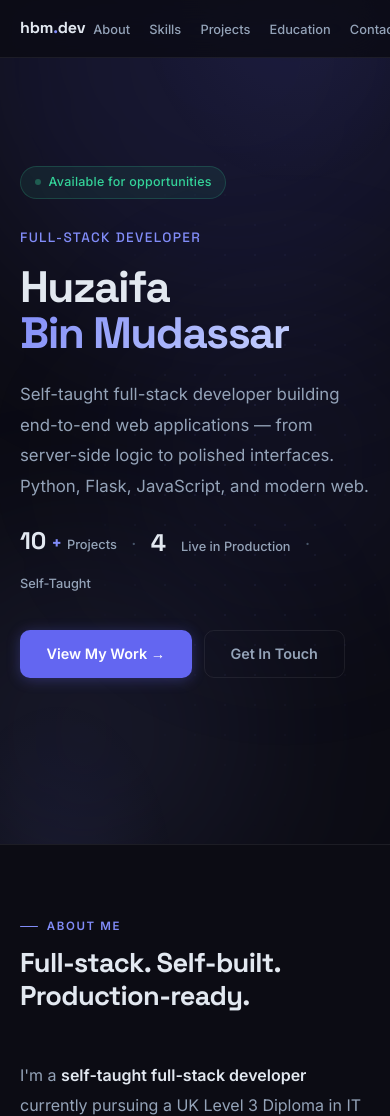
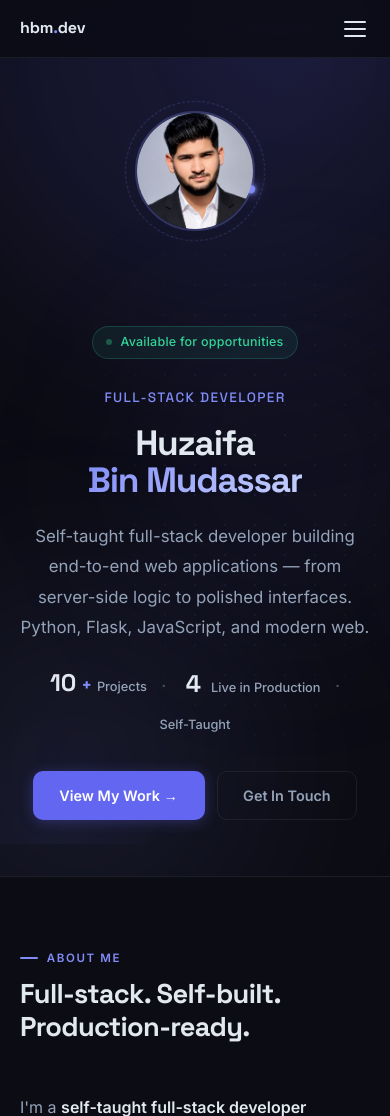
Before and after one commit to huzaifabin423-ui/huzaifa-cv, a Flask app: page / in a window 390 px wide. Shown: the top 1116 px of the page. Run offline with Flask 3, Linux system fonts and the light colour scheme.

Commit message:
Update CV content and styling

```diff
--- a/static/style.css
+++ b/static/style.css
@@ -120,6 +120,30 @@ nav {
   color: var(--text);
   background: rgba(255,255,255,0.06);
 }
+
+/* ── Mobile hamburger (hidden on desktop) ── */
+.nav-hamburger {
+  display: none;
+  flex-direction: column;
+  justify-content: center;
+  gap: 5px;
+  background: none;
+  border: none;
+  cursor: pointer;
+  padding: 6px 4px;
+  z-index: 101;
+}
+.nav-hamburger span {
+  display: block;
+  width: 22px;
+  height: 2px;
+  background: var(--text);
+  border-radius: 2px;
+  transition: transform 0.25s, opacity 0.25s;
+}
+.nav-hamburger.open span:nth-child(1) { transform: translateY(7px) rotate(45deg); }
+.nav-hamburger.open span:nth-child(2) { opacity: 0; }
+.nav-hamburger.open span:nth-child(3) { transform: translateY(-7px) rotate(-45deg); }
 
 /* ════════════════════════════════════
    HERO
@@ -945,22 +969,66 @@ footer {
    RESPONSIVE
    ════════════════════════════════════ */
 @media (max-width: 900px) {
-  .hero-inner   { grid-template-columns: 1fr; }
-  .hero-visual  { display: none; }          /* hides avatar + badges on mobile */
+  .hero-inner {
+    grid-template-columns: 1fr;
+    text-align: center;
+  }
+  /* Show photo above text, centered and smaller */
+  .hero-visual {
+    width: 200px;
+    height: 200px;
+    order: -1;
+    margin: 0 auto;
+  }
+  .hero-avatar  { width: 160px; height: 160px; }
+  /* Floating badges overlap badly at this width — hide them */
+  .tech-float   { display: none; }
+  /* Re-center left-aligned hero content */
+  .hero-left    { display: flex; flex-direction: column; align-items: center; }
+  .hero-tagline { max-width: 100%; text-align: center; }
+  .hero-mini-stats { justify-content: center; }
+  .hero-cta     { justify-content: center; }
+  /* Rest of page */
   .about-grid   { grid-template-columns: 1fr; gap: 3rem; }
   .section      { padding: 4.5rem 0; }
   .scroll-indicator { display: none; }
 }
 
 @media (max-width: 640px) {
-  .container        { padding: 0 1.25rem; }
-  .nav-inner        { padding: 0 1.25rem; }
-  .nav-links a      { font-size: 0.8rem; padding: 0.32rem 0.5rem; }
-  .contact-card     { padding: 2.75rem 1.5rem; }
-  .edu-card         { flex-direction: column; gap: 1rem; align-items: flex-start; }
-  .edu-badge        { align-self: flex-start; }
-  .projects-grid    { grid-template-columns: 1fr; }
-  .project-footer   { flex-direction: column; align-items: flex-start; }
-  .project-link     { align-self: flex-start; }
-  .hero-mini-stats  { gap: 0.9rem; }
+  .container    { padding: 0 1.25rem; }
+  .nav-inner    { padding: 0 1.25rem; }
+  /* Hamburger replaces horizontal nav links */
+  .nav-hamburger { display: flex; }
+  .nav-links {
+    display: none;
+    position: fixed;
+    top: 58px; left: 0; right: 0;
+    background: rgba(12, 12, 20, 0.97);
+    backdrop-filter: blur(20px) saturate(180%);
+    -webkit-backdrop-filter: blur(20px) saturate(180%);
+    border-bottom: 1px solid var(--border);
+    padding: 0.75rem 1.25rem 1.25rem;
+    flex-direction: column;
+    gap: 0.15rem;
+    z-index: 99;
+  }
+  .nav-links.open { display: flex; }
+  .nav-links a    { font-size: 0.95rem; padding: 0.6rem 0.75rem; }
+  /* Scale hero heading down for small screens */
+  h1              { font-size: clamp(2.2rem, 8vw, 3.5rem); }
+  .hero-container { padding-top: 6rem; padding-bottom: 3.5rem; }
+  /* Sections */
+  .contact-card   { padding: 2.75rem 1.5rem; }
+  .edu-card       { flex-direction: column; gap: 1rem; align-items: flex-start; }
+  .edu-badge      { align-self: flex-start; }
+  .projects-grid  { grid-template-columns: 1fr; }
+  .project-footer { flex-direction: column; align-items: flex-start; }
+  .project-link   { align-self: flex-start; }
+  .hero-mini-stats { gap: 0.9rem; }
 }
+
+@media (max-width: 480px) {
+  /* Even smaller circle on very small phones */
+  .hero-visual  { width: 150px; height: 150px; }
+  .hero-avatar  { width: 120px; height: 120px; }
+}
--- a/templates/index.html
+++ b/templates/index.html
@@ -19,13 +19,16 @@
 <nav>
   <div class="nav-inner">
     <a class="nav-logo" href="#hero">hbm<em>.</em>dev</a>
-    <ul class="nav-links">
+    <ul class="nav-links" id="navLinks">
       <li><a href="#about">About</a></li>
       <li><a href="#skills">Skills</a></li>
       <li><a href="#projects">Projects</a></li>
       <li><a href="#education">Education</a></li>
       <li><a href="#contact">Contact</a></li>
     </ul>
+    <button class="nav-hamburger" id="navToggle" aria-label="Open menu" aria-expanded="false">
+      <span></span><span></span><span></span>
+    </button>
   </div>
 </nav>
 
@@ -642,6 +645,24 @@
     const ind = document.querySelector('.scroll-indicator');
     if (ind) ind.style.opacity = window.scrollY > 80 ? '0' : '';
   }, { passive: true });
+
+  /* ── Mobile nav hamburger toggle ── */
+  const navToggle = document.getElementById('navToggle');
+  const navMenu   = document.getElementById('navLinks');
+  if (navToggle && navMenu) {
+    navToggle.addEventListener('click', () => {
+      const open = navToggle.classList.toggle('open');
+      navMenu.classList.toggle('open', open);
+      navToggle.setAttribute('aria-expanded', open);
+    });
+    navMenu.querySelectorAll('a').forEach(a => {
+      a.addEventListener('click', () => {
+        navToggle.classList.remove('open');
+        navMenu.classList.remove('open');
+        navToggle.setAttribute('aria-expanded', 'false');
+      });
+    });
+  }
 </script>
 </body>
 </html>
```
